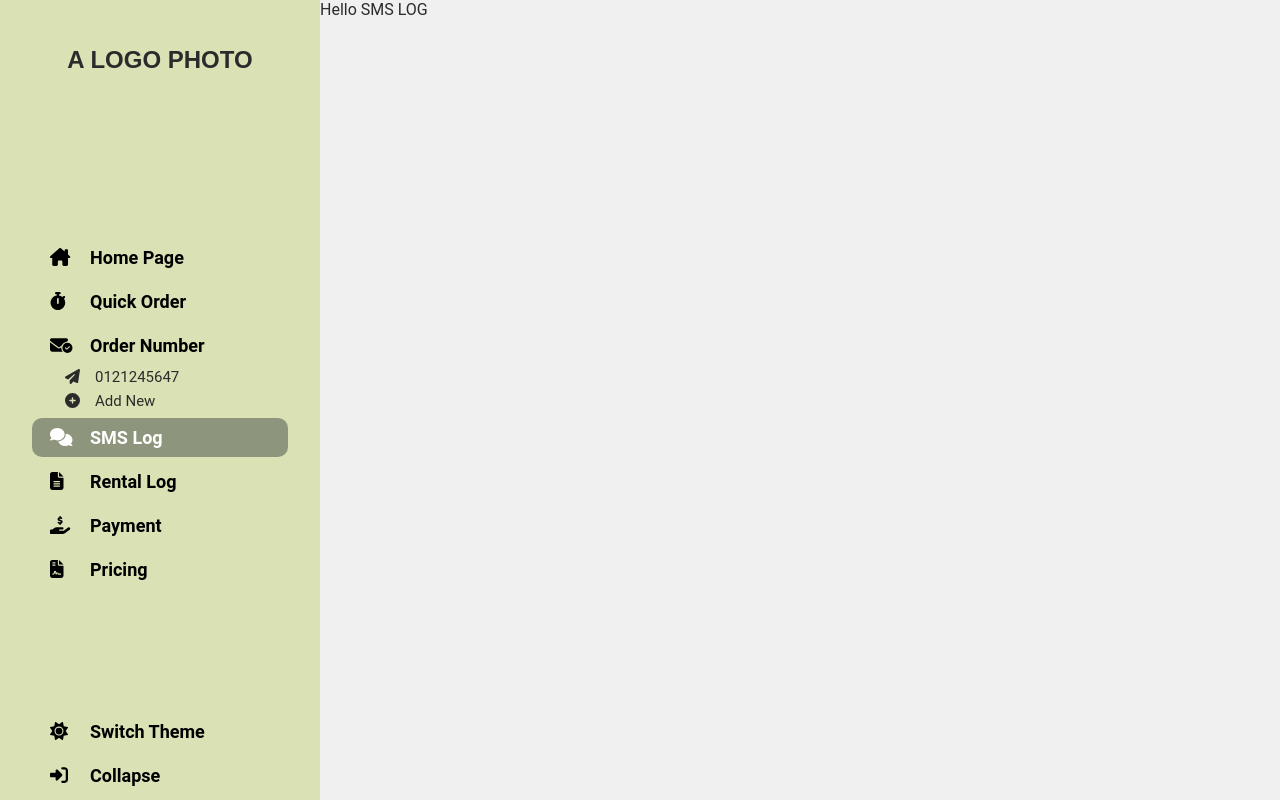
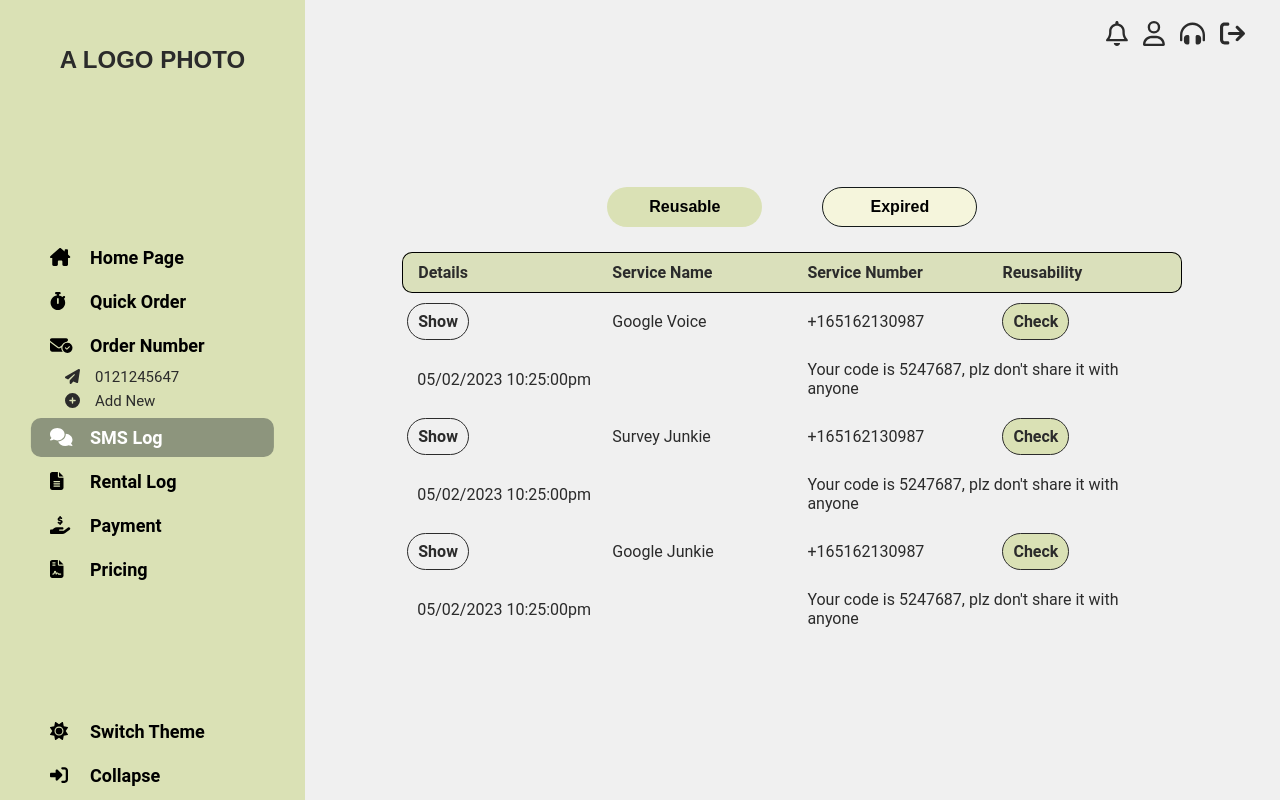
Before and after one commit to MomenMustafa45/my-number-app, a React (Create React App) app: page /sms-log in a window 1280 px wide. Built offline with nearby package versions, Linux system fonts and the light colour scheme.

Commit message:
smslog page added but not finished

```diff
--- a/src/pages/payment/payment.css
+++ b/src/pages/payment/payment.css
@@ -90,8 +90,8 @@
 }
 
 .payment-section .calc-box .total {
-  width: 75px;
-  padding: 5px 0;
+  min-width: 75px;
+  padding: 5px;
   font-size: 18px;
   font-weight: bold;
   border-radius: 7px;
--- a/src/pages/sms-log/SMSLog.jsx
+++ b/src/pages/sms-log/SMSLog.jsx
@@ -1,8 +1,53 @@
+import SectionBtns from "../../components/sections-btns/SectionBtns";
+import SectionIcons from "../../components/section-icons/SectionIcons";
+import { smsLogData } from "../../utils/smsLogsData";
 import "./sms-log.css";
+import {
+  faArrowRightFromBracket,
+  faHeadphonesSimple,
+} from "@fortawesome/free-solid-svg-icons";
+import { faBell, faUser } from "@fortawesome/free-regular-svg-icons";
 const SMSLog = () => {
   return (
-    <section>
-      <p>Hello SMS LOG</p>
+    <section className="sms-log-section">
+      <SectionBtns firstBtnName="Reusable" secondBtnName="Expired" />
+      <SectionIcons
+        children={[faArrowRightFromBracket, faHeadphonesSimple, faUser, faBell]}
+      />
+
+      {/* LOG TABLE */}
+      <table className="smslog-table">
+        <thead className="smslog-table-header-box">
+          <tr className="header-row-box">
+            <th>Details</th>
+            <th>Service Name</th>
+            <th>Service Number</th>
+            <th>Reusability</th>
+          </tr>
+        </thead>
+        <tbody className="smslog-table-body-box">
+          {smsLogData.map((s) => {
+            return (
+              <>
+                <tr>
+                  <td>
+                    <p className="show-btn">Show</p>
+                  </td>
+                  <td>{s.serviceName}</td>
+                  <td>{s.serviceNumber}</td>
+                  <td>
+                    <p className="check-btn">Check</p>
+                  </td>
+                </tr>
+                <tr>
+                  <td colSpan={2}>{s.details[0].date}</td>
+                  <td colSpan={2}>{s.details[0].smsMsg}</td>
+                </tr>
+              </>
+            );
+          })}
+        </tbody>
+      </table>
     </section>
   );
 };
--- a/src/pages/sms-log/sms-log.css
+++ b/src/pages/sms-log/sms-log.css
@@ -0,0 +1,71 @@
+.sms-log-section {
+  display: flex;
+  align-items: center;
+  justify-content: center;
+  flex-direction: column;
+  width: 80%;
+}
+
+.sms-log-section .smslog-table {
+  border-collapse: separate;
+  border-spacing: 0;
+  width: 80%;
+}
+
+.sms-log-section .smslog-table .header-row-box {
+  background-color: var(--main-border-color);
+}
+
+.sms-log-section .smslog-table .header-row-box th {
+  padding: 10px 15px;
+  border: solid 1px #000;
+  width: 25%;
+  text-align: start;
+}
+
+.sms-log-section .smslog-table .header-row-box th:first-child {
+  border-radius: 10px 0 0 10px;
+}
+.sms-log-section .smslog-table .header-row-box th:last-child {
+  border-radius: 0 10px 10px 0;
+}
+
+.sms-log-section .smslog-table .header-row-box th:nth-child(2),
+.sms-log-section .smslog-table .header-row-box th:nth-child(3),
+.sms-log-section .smslog-table .header-row-box th:nth-child(4) {
+  border-left: none;
+}
+
+.sms-log-section .smslog-table .header-row-box th:nth-child(1),
+.sms-log-section .smslog-table .header-row-box th:nth-child(2),
+.sms-log-section .smslog-table .header-row-box th:nth-child(3) {
+  border-right: none;
+}
+
+/* table Body */
+.smslog-table .smslog-table-body-box tr td {
+  padding: 10px 15px;
+  width: 25%;
+}
+
+.smslog-table .smslog-table-body-box tr .show-btn,
+.smslog-table .smslog-table-body-box tr .check-btn {
+  border: 1px solid;
+  display: flex;
+  justify-content: center;
+  align-items: center;
+  padding: 10px;
+  width: fit-content;
+  padding: 8px 10px;
+  border-radius: 25px;
+  margin-left: -10px;
+  cursor: pointer;
+  font-weight: 600;
+}
+
+.smslog-table .smslog-table-body-box tr .check-btn {
+  background-color: var(--main-bg-color);
+  margin-left: 0;
+}
+
+/* table Body */
--- /dev/null
+++ b/src/utils/smsLogsData.js
@@ -0,0 +1,32 @@
+export const smsLogData = [
+  {
+    serviceName: "Google Voice",
+    serviceNumber: "+165162130987",
+    details: [
+      {
+        date: "05/02/2023 10:25:00pm",
+        smsMsg: "Your code is 5247687, plz don't share it with anyone",
+      },
+    ],
+  },
+  {
+    serviceName: "Survey Junkie",
+    serviceNumber: "+165162130987",
+    details: [
+      {
+        date: "05/02/2023 10:25:00pm",
+        smsMsg: "Your code is 5247687, plz don't share it with anyone",
+      },
+    ],
+  },
+  {
+    serviceName: "Google Junkie",
+    serviceNumber: "+165162130987",
+    details: [
+      {
+        date: "05/02/2023 10:25:00pm",
+        smsMsg: "Your code is 5247687, plz don't share it with anyone",
+      },
+    ],
+  },
+];
```
Also changed, not shown: test.js (added, +11 -0 lines).
